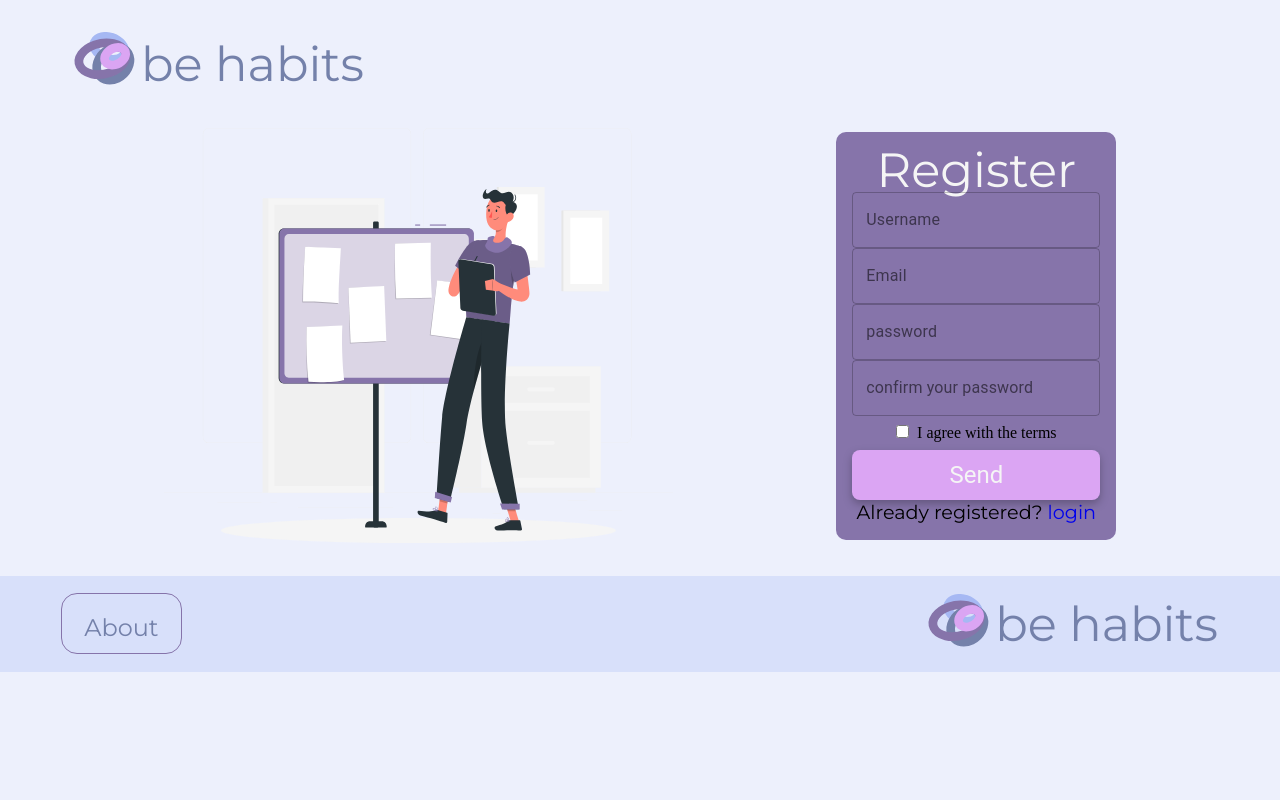
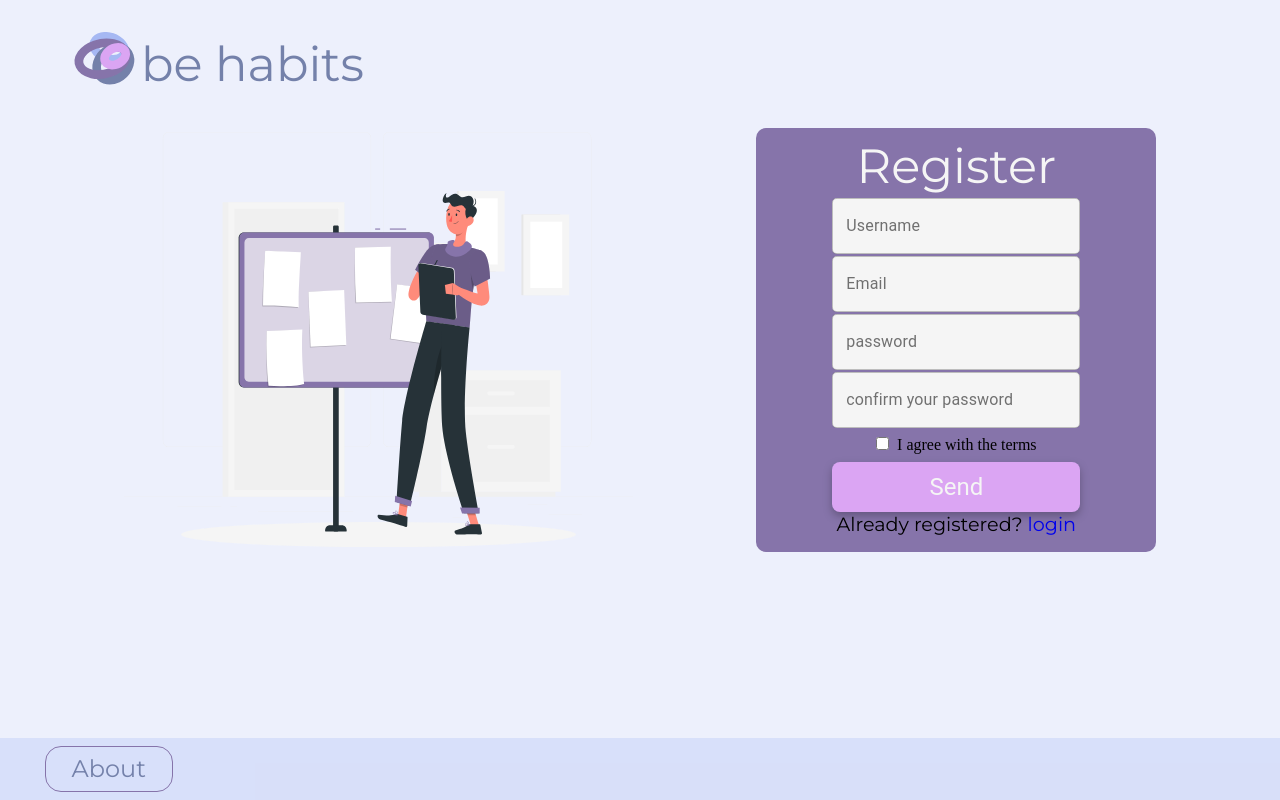
Before and after one commit to nicole-malaquias/kindnes, a React (Create React App) app: page /register in a window 1280 px wide. Built offline with nearby package versions, Linux system fonts and the light colour scheme.

Commit message:
style: form and page of register stylized

```diff
--- a/src/components/Button/styles.js
+++ b/src/components/Button/styles.js
@@ -1,5 +1,4 @@
-import styled from "styled-components";
-
+import styled from "styled-components"
 export const Container = styled.button`
   background-color: ${(props) =>
     props.colorButton === "purple"
--- a/src/components/Footer/index.js
+++ b/src/components/Footer/index.js
@@ -7,12 +7,6 @@ const Footer = () => {
       <h2>
         <Link to="/aboutus">About</Link>
       </h2>
-      <Link to="/">
-        <div>
-          <img src={logo} alt="logo"></img>
-          <h1>be habits</h1>
-        </div>
-      </Link>
     </Container>
   );
 };
--- a/src/components/Footer/styles.js
+++ b/src/components/Footer/styles.js
@@ -2,37 +2,22 @@ import styled from "styled-components";
 
 export const Container = styled.div`
   background: var(--backgroundFooter);
-  display: flex;
-  align-items: center;
-  justify-content: space-between;
-  padding: 0.8rem 2rem;
-  margin-top: 2rem;
-
-  h1 {
-    font-weight: normal;
-  }
-
+  padding: 0.5rem 1rem;
+  position: absolute;
+  width: 100%;
+  bottom: 0;
   h2 {
+    font-size: 1.5rem;
+    text-align: center;
     border: 1px solid var(--purplePink);
     border-radius: 1rem;
     margin: 0rem 1.8rem;
-    padding: 0.2rem 1.4rem;
-
+    width: 8rem;
+    a {
+      color: var(--purpleDetails);
+    }
     :hover {
       background-color: #8674aa63;
-      a {
-        color: #523983;
-      }
     }
   }
-
-  a {
-    font-size: 1.5rem;
-    color: var(--purpleDetails);
-  }
-  div {
-    display: flex;
-    align-items: center;
-    margin: 5px 30px;
-  }
 `;
--- a/src/components/FormRegister/index.js
+++ b/src/components/FormRegister/index.js
@@ -8,7 +8,26 @@ import { TextField } from "@material-ui/core";
 import { Container, Terms } from "./styles";
 import Button from "../../components/Button";
 import { Link } from "react-router-dom";
+import { makeStyles } from "@material-ui/core";
+import { createMuiTheme } from "@material-ui/core/styles";
+import { ThemeProvider } from "@material-ui/styles";
+const useStyles = makeStyles({
+  field: {
+    backgroundColor: "var(--white)",
+    borderRadius: "5px",
+    marginTop:"2px"
+  }
+});
+const theme = createMuiTheme({
+  palette: {
+    primary: {
+      main: "#DBA5F3",
+    },
+  },
+});
+
 const FormRegister = () => {
+  const classes = useStyles();
   const history = useHistory();
   const schema = yup.object().shape({
     username: yup
@@ -55,10 +74,13 @@ const FormRegister = () => {
   };
   return (
     <>
-        <Container>
-          <h2>Register</h2>
+      <Container>
+        <h2>Register</h2>
+        <ThemeProvider theme={theme}>
           <form onSubmit={handleSubmit(handleForm)}>
             <TextField
+              className={classes.field}
+              color="primary"
               variant="outlined"
               label="Username"
               name="Username"
@@ -70,6 +92,8 @@ const FormRegister = () => {
               {...register("username")}
             />
             <TextField
+              className={classes.field}
+              color="primary"
               variant="outlined"
               label="Email"
               name="Email"
@@ -81,6 +105,8 @@ const FormRegister = () => {
               {...register("email")}
             />
             <TextField
+              className={classes.field}
+              color="primary"
               variant="outlined"
               label="password"
               name="password"
@@ -92,6 +118,8 @@ const FormRegister = () => {
               {...register("password")}
             />
             <TextField
+              className={classes.field}
+              color="primary"
               variant="outlined"
               label="confirm your password"
               name="passwordConfirm"
@@ -110,8 +138,12 @@ const FormRegister = () => {
 
             <Button type="submit">Send</Button>
           </form>
-          <p>Already registered? <Link to="/login">login</Link></p>
-        </Container>
+        </ThemeProvider>
+
+        <p>
+          Already registered? <Link to="/login">login</Link>
+        </p>
+      </Container>
     </>
   );
 };
--- a/src/components/FormRegister/styles.js
+++ b/src/components/FormRegister/styles.js
@@ -5,20 +5,23 @@ export const Container = styled.div`
   display: flex;
   flex-direction: column;
   align-items: center;
-  justify-content: space-between;
+  justify-content: space-evenly;
   background-color: var(--purplePink);
   border-radius: 10px;
+  width: 50vh;
   h2 {
     color: var(--white);
+    margin-bottom: 0.5rem;
   }
   form {
     display: flex;
     flex-direction: column;
     align-items: center;
     button {
-        :hover, :focus {
-            background-color: var(--purple);
-        }
+      :hover,
+      :focus {
+        background-color: var(--purple);
+      }
     }
   }
 `;
--- a/src/pages/Home/styles.js
+++ b/src/pages/Home/styles.js
@@ -2,7 +2,6 @@ import styled from "styled-components";
 import rafiki from "../../assets/rafiki.png";
 export const Container = styled.div`
   padding: 0 4rem;
-
   .Carrosel {
     div {
       display: flex;
--- a/src/pages/NotFound/styles.js
+++ b/src/pages/NotFound/styles.js
@@ -1,7 +1,10 @@
 import styled from "styled-components";
 
 export const Container = styled.div`
-display: flex;
-align-items: center;
-justify-content: center;
+  display: flex;
+  align-items: center;
+  justify-content: center;
+  @media only screen and (max-width: 768px) {
+      flex-direction: column;
+  }
 `;
--- a/src/pages/Register/styles.js
+++ b/src/pages/Register/styles.js
@@ -4,4 +4,9 @@ export const Container = styled.div`
   display: flex;
   align-items: center;
   justify-content: space-evenly;
+  @media only screen and (max-width: 768px) {
+    img {
+      display: none;
+    }
+  };
 `;
```
